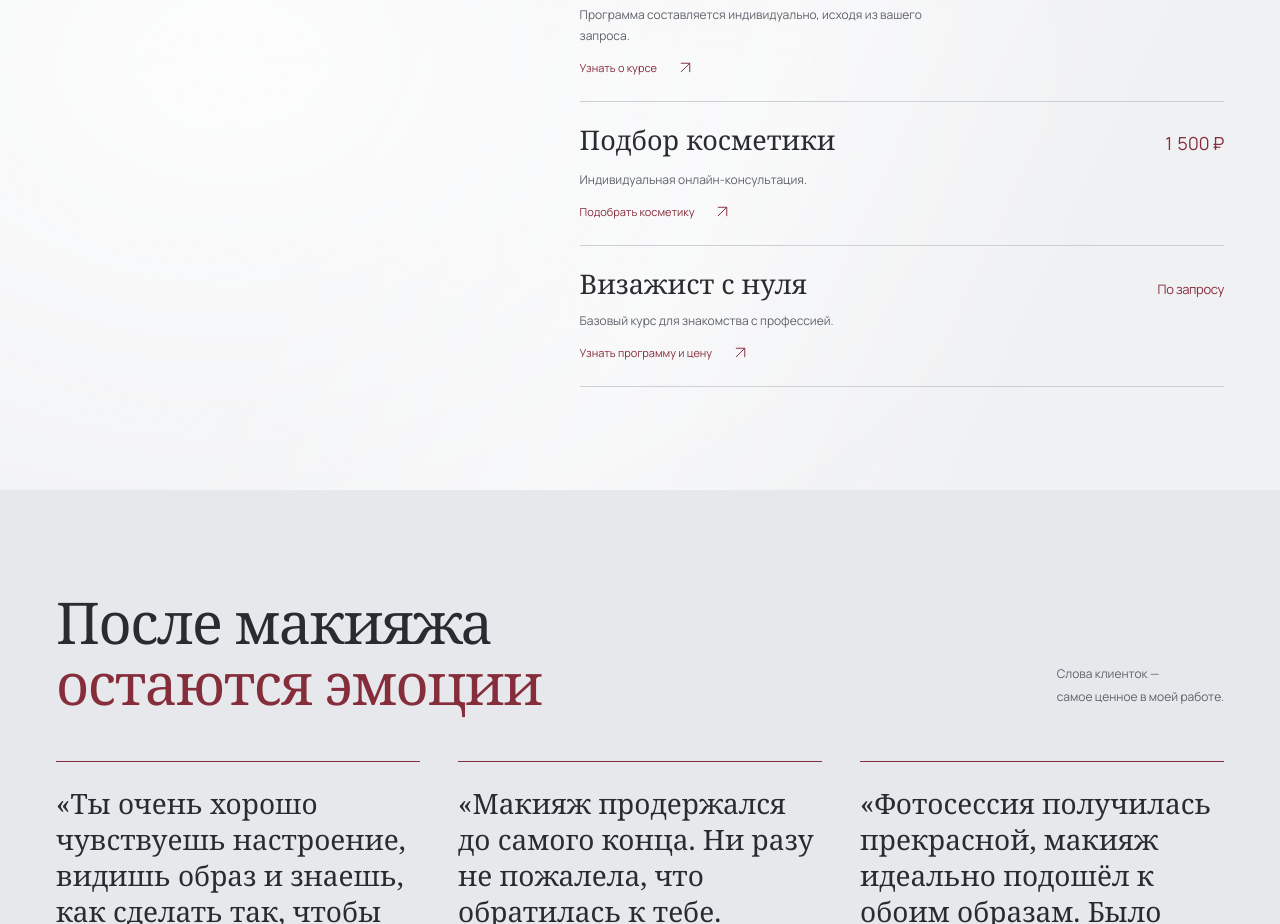
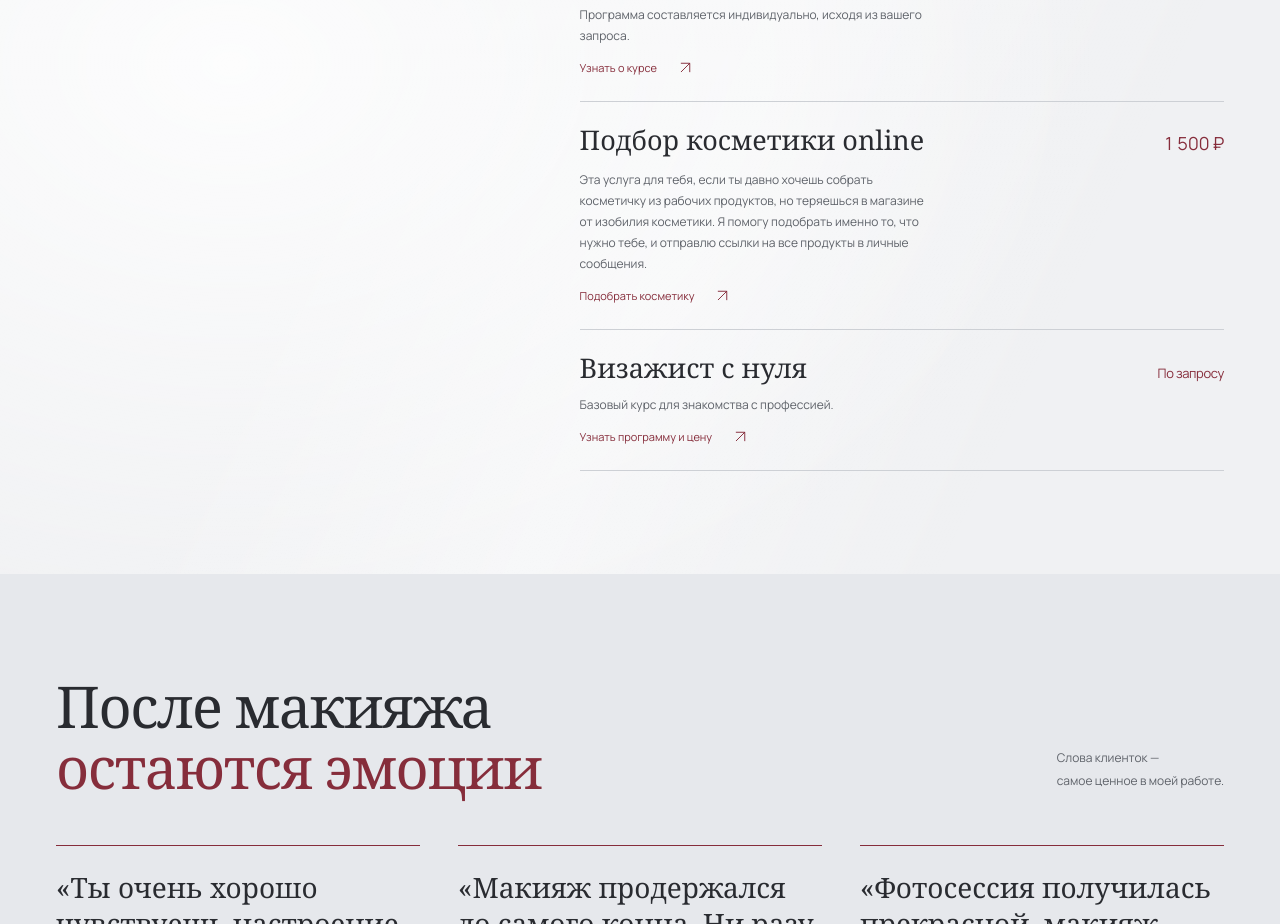
Before and after one commit to Mangelaro/valeria-pavlukhina-portfolio, a website: page index.html in a window 1280 px wide. Shown: the part 4800-5724 px from the top of the page. Drawn offline with Linux system fonts and the light colour scheme; a web font is replaced by a local one.

Commit message:
Describe online cosmetics selection consultation

```diff
--- a/index.html
+++ b/index.html
@@ -64,7 +64,7 @@
         <article class="service"><div class="service-top"><h3>Индивидуальный урок макияжа для себя офлайн</h3><span class="price">5 000 ₽</span></div><p>Это формат для вас, если вы хотите освоить азы макияжа, или, другим словом, — БАЗА.</p><p>Разберём вашу косметичку, подберём необходимые средства, а также научимся делать макияж, который будет украшать вас каждый день.</p><a class="service-link" data-booking="Хочу узнать об индивидуальном уроке «Макияж для себя» офлайн." href="https://t.me/pavlukhina_valery" target="_blank" rel="noopener noreferrer">Узнать об уроке <svg class="icon-arrow" viewBox="0 0 24 24" aria-hidden="true" focusable="false"><path d="M6 18 18 6M6 6h12v12"/></svg></a></article>
         <article class="service"><div class="service-top"><h3>Индивидуальный урок макияжа для себя онлайн</h3><span class="price">5 000 ₽</span></div><p>Этот формат для тебя, если ты давно хотела попасть ко мне на обучение для себя, но возможности личной встречи нет.</p><p>Урок включает в себя два созвона:</p><ol class="service-steps"><li>На первом я выясняю твой запрос, мы разбираем косметичку и определяемся с необходимыми продуктами. Затем я даю тебе все рекомендации по косметике, а ты пополняешь свой арсенал.</li><li>Второй созвон — непосредственно практика: мы в режиме онлайн вместе делаем макияж пошагово, я объясняю все нюансы и технику.</li></ol><a class="service-link" data-booking="Хочу узнать об индивидуальном уроке «Макияж для себя» онлайн." href="https://t.me/pavlukhina_valery" target="_blank" rel="noopener noreferrer">Узнать об онлайн-уроке <svg class="icon-arrow" viewBox="0 0 24 24" aria-hidden="true" focusable="false"><path d="M6 18 18 6M6 6h12v12"/></svg></a></article>
         <article class="service"><div class="service-top"><h3>Курс «Макияж для себя»</h3><span class="price">13 000 ₽</span></div><p>Три урока макияжа для себя.</p><p>Этот формат для вас, если вы хотите погрузиться в мир макияжа более детально.</p><p>Начинаем с базы: подготовка кожи, создание тона, основы коррекции лица. Далее постепенно наращиваем сложность материала, и на выходе вы получаете самые востребованные техники макияжа, которые сможете применять в своей жизни и адаптировать под любое событие.</p><p>Программа составляется индивидуально, исходя из вашего запроса.</p><a class="service-link" data-booking="Хочу узнать о курсе «Макияж для себя» из трёх уроков." href="https://t.me/pavlukhina_valery" target="_blank" rel="noopener noreferrer">Узнать о курсе <svg class="icon-arrow" viewBox="0 0 24 24" aria-hidden="true" focusable="false"><path d="M6 18 18 6M6 6h12v12"/></svg></a></article>
-        <article class="service"><div class="service-top"><h3>Подбор косметики</h3><span class="price">1 500 ₽</span></div><p>Индивидуальная онлайн-консультация.</p><a class="service-link" data-booking="Хочу записаться на онлайн-консультацию по подбору косметики." href="https://t.me/pavlukhina_valery" target="_blank" rel="noopener noreferrer">Подобрать косметику <svg class="icon-arrow" viewBox="0 0 24 24" aria-hidden="true" focusable="false"><path d="M6 18 18 6M6 6h12v12"/></svg></a></article>
+        <article class="service"><div class="service-top"><h3>Подбор косметики online</h3><span class="price">1 500 ₽</span></div><p>Эта услуга для тебя, если ты давно хочешь собрать косметичку из рабочих продуктов, но теряешься в магазине от изобилия косметики. Я помогу подобрать именно то, что нужно тебе, и отправлю ссылки на все продукты в личные сообщения.</p><a class="service-link" data-booking="Хочу записаться на онлайн-консультацию по подбору косметики." href="https://t.me/pavlukhina_valery" target="_blank" rel="noopener noreferrer">Подобрать косметику <svg class="icon-arrow" viewBox="0 0 24 24" aria-hidden="true" focusable="false"><path d="M6 18 18 6M6 6h12v12"/></svg></a></article>
         <article class="service"><div class="service-top"><h3>Визажист с нуля</h3><span class="price price-request">По запросу</span></div><p>Базовый курс для знакомства с профессией.</p><a class="service-link" data-booking="Хочу узнать программу и стоимость базового курса «Визажист с нуля»." href="https://t.me/pavlukhina_valery" target="_blank" rel="noopener noreferrer">Узнать программу и цену <svg class="icon-arrow" viewBox="0 0 24 24" aria-hidden="true" focusable="false"><path d="M6 18 18 6M6 6h12v12"/></svg></a></article>
       </div></div>
     </section>
```
